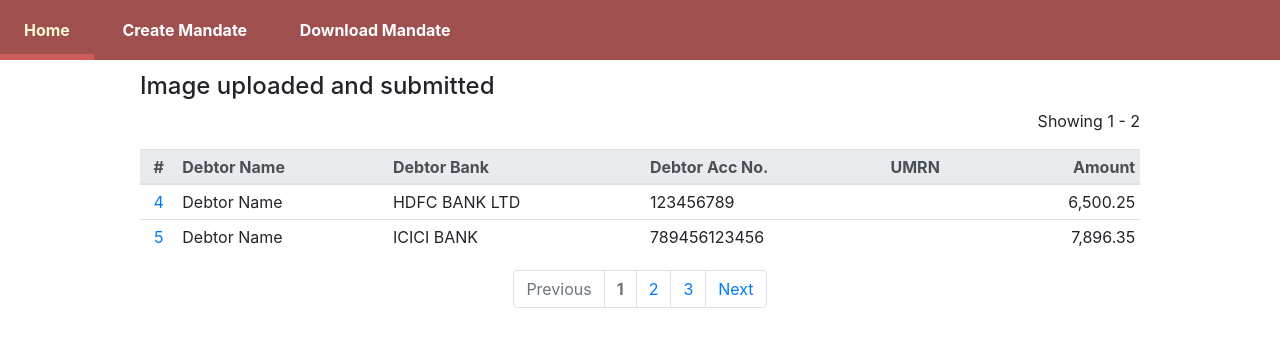
After one commit to thegaurav15/mms, a Django app: page /mandates/1/ in a window 1280 px wide. The commit adds this page. Shown: the top 347 px of the page. Run offline with Django 5.2, Linux system fonts and the light colour scheme; data comes from the database, SQL or seed files in the repository; some libraries are stand-ins or nearby versions.

Commit message:
pagination start

```diff
--- a/mandate/admin.py
+++ b/mandate/admin.py
@@ -5,7 +5,6 @@ from .models import *
 
 admin.site.register(PaymentType)
 admin.site.register(Category)
-admin.site.register(Variant)
 admin.site.register(Frequency)
 admin.site.register(DebtorBank)
 admin.site.register(DebtorAccType)
--- a/mandate/forms.py
+++ b/mandate/forms.py
@@ -21,7 +21,6 @@ class MandateForm(ModelForm):
 			"fixed_or_max",
 			"amount",
 			"category",
-			"variant",
 			"frequency",
 			"date_of_mandate",
 			"start_date",
@@ -39,7 +38,6 @@ class MandateForm(ModelForm):
 			"end_date": forms.DateInput(attrs={'type': 'date'}),
 			"fixed_or_max": forms.Select(attrs=attrs_bs),
 			"category": forms.Select(attrs=attrs_bs),
-			"variant": forms.Select(attrs=attrs_bs),
 			"frequency": forms.Select(attrs=attrs_bs),
 			"debtor_acc_type": forms.Select(attrs=attrs_bs),
 			"debtor_bank": forms.Select(attrs=attrs_bs_search),
--- a/mandate/models.py
+++ b/mandate/models.py
@@ -17,14 +17,6 @@ class Category(models.Model):
 
 	def __str__(self):
 		return self.code + " : " + self.name
-
-
-class Variant(models.Model):
-	name = models.CharField(max_length=100)
-	is_deleted = models.BooleanField(default=False)
-
-	def __str__(self):
-		return self.name
 
 
 class Frequency(models.Model):
@@ -64,7 +56,6 @@ class Mandate(models.Model):
 	fixed_or_max					= models.CharField(max_length=1, choices=fixed_or_max_choices, default='F', verbose_name='Amount Type')
 	amount							= models.DecimalField(max_digits=10, decimal_places=2, verbose_name='Amount')
 	category						= models.ForeignKey(Category, on_delete=models.PROTECT, verbose_name='Category')
-	variant							= models.ForeignKey(Variant, on_delete=models.PROTECT, verbose_name='Variant')
 	frequency						= models.ForeignKey(Frequency, on_delete=models.PROTECT, verbose_name='Frequency')
 	date_of_mandate					= models.DateField(verbose_name='Date of Mandate')
 	start_date						= models.DateField(verbose_name='Start Date')
--- a/mandate/templates/mandate/base.html
+++ b/mandate/templates/mandate/base.html
@@ -5,7 +5,7 @@
 
 <html>
 <head>
-	<title>{% block title %}SHGB ECS/NACH Portal{% endblock %}</title>
+	<title>{% block title %}SHGB NACH Mandates Portal{% endblock %}</title>
 	<link rel="stylesheet" href="{% static 'mandate/style.css' %}">
 
 	<script src="{% static 'jquery/jquery-3.7.1.min.js' %}"></script>
--- /dev/null
+++ b/mandate/templates/mandate/paginate.html
@@ -0,0 +1,60 @@
+{% extends "mandate/base.html" %}
+
+{% load humanize %}
+
+{% block content %}
+
+<!-- main container start -->
+<div style="width: 1000px;">
+<!-- image upload pending -->
+
+<!-- image uploaded -->
+<h4>Image uploaded and submitted</h4>
+<p class="text-right">Showing {{ cur_page.start_index }} - {{ cur_page.end_index }}</p>
+<table class="table table-sm table-hover">
+    <thead class="thead-light">
+      <tr>
+        <th scope="col" class="text-center">#</th>
+        <th scope="col">Debtor Name</th>
+        <th scope="col">Debtor Bank</th>
+        <th scope="col">Debtor Acc No.</th>
+        <th scope="col">UMRN</th>
+        <th scope="col" class="text-right">Amount</th>
+      </tr>
+    </thead>
+    <tbody>
+        {% for m in cur_page %}
+        <tr>
+            <td scope="row" class="text-center"><a href="/mandates/mandate/{{m.id}}/">{{m.id}}</a></td>
+            <td>{{m.name_of_debtor_account_holder}}</td>
+            <td>{{m.debtor_bank}}</td>
+            <td>{{m.debtor_legal_account_number}}</td>
+            <td>{{m.umrn}}</td>
+            <td class="text-right">{{m.amount|intcomma}}</td>
+        </tr>
+        {% endfor %}
+    </tbody>
+  </table>
+  <nav aria-label="Page navigation">
+    <ul class="pagination justify-content-center">
+      <li class="page-item {% if not cur_page.has_previous %} disabled{% endif %}">
+        {% if cur_page.has_previous %}<a class="page-link" href="../{{cur_page.previous_page_number}}/">
+        {% else %} <a class="page-link" href="#">
+        {% endif %}Previous</a>
+      </li>
+
+      {% for i in range %}
+      <li class="page-item {% if i == cur_page.number %} disabled font-weight-bold{% endif %}"><a class="page-link" href="../{{i}}/">{{i}}</a></li>
+      {% endfor %}
+
+      <li class="page-item {% if not cur_page.has_next %} disabled{% endif %}">
+        {% if cur_page.has_next %}<a class="page-link" href="../{{cur_page.next_page_number}}/">
+        {% else %}<a class="page-link" href="#">
+        {% endif %}Next</a>
+      </li>
+    </ul>
+  </nav>
+</div>
+<!-- main container end -->
+
+{% endblock %}
--- a/mandate/urls.py
+++ b/mandate/urls.py
@@ -9,6 +9,8 @@ app_name = "mandate"
 
 urlpatterns = [
 	path("", views.index, name="index"),
+    path("<int:page>/", views.paginate, name="paginate"),
+    path("paginate_api/<int:page>/", views.paginate_api, name="paginate_api"),
 	path("create/", views.mandate_create, name="mandate_create"),
 	path("mandate/<int:id>/", views.mandate_detail, name="mandate_detail"),
 	path("mandate/<int:id>/print/", views.mandate_print, name="mandate_print"),
--- a/mandate/views.py
+++ b/mandate/views.py
@@ -1,7 +1,7 @@
 from django.shortcuts import render
 from .forms import MandateForm, MandateImageForm
 from .models import Mandate
-from django.http import HttpResponse, HttpResponseRedirect
+from django.http import HttpResponse, HttpResponseRedirect, JsonResponse
 from datetime import date
 from django.db.models import Q
 import tempfile
@@ -10,6 +10,8 @@ from extras.mandate_image import makeJpg, makeTif
 from extras.mandate_xml import makeXml
 from django.views.decorators.cache import never_cache
 from djangoproject.settings import MEDIA_URL
+from django.core.paginator import Paginator
+from django.core import serializers
 
 
 
@@ -20,6 +22,24 @@ def index(request):
 	mandates_pending_image = Mandate.objects.filter(Q(mandate_image__isnull=True) | Q(mandate_image__exact = ''))
 	context = {"mandates": mandates, "mandates_pending_image": mandates_pending_image}
 	return render(request, "mandate/index.html", context)
+
+def paginate(request, page):
+	mandates = Mandate.objects.exclude(mandate_image__isnull=True).exclude(mandate_image__exact = '')
+	p = Paginator(mandates, 2)
+	context = {"cur_page": p.page(page), "range": p.page_range}
+	return render(request, "mandate/paginate.html", context)
+
+def paginate_api(request, page):
+	mandates = Mandate.objects.exclude(mandate_image__isnull=True).exclude(mandate_image__exact = '')
+	p = Paginator(mandates, 2)
+	items = serializers.serialize("json", p.page(page), fields=[
+		'name_of_debtor_account_holder',
+		'debtor_bank',
+		'debtor_legal_account_number',
+		'umrn',
+		'amount'])
+	context = {"items": items}
+	return JsonResponse(items, safe=False)
 
 
 def mandate_create(request):
```
Also changed, not shown: mandate/templates/mandate/index.html (+6 -6 lines), mandate/templates/mandate/mandate_detail.html (+4 -9 lines).
